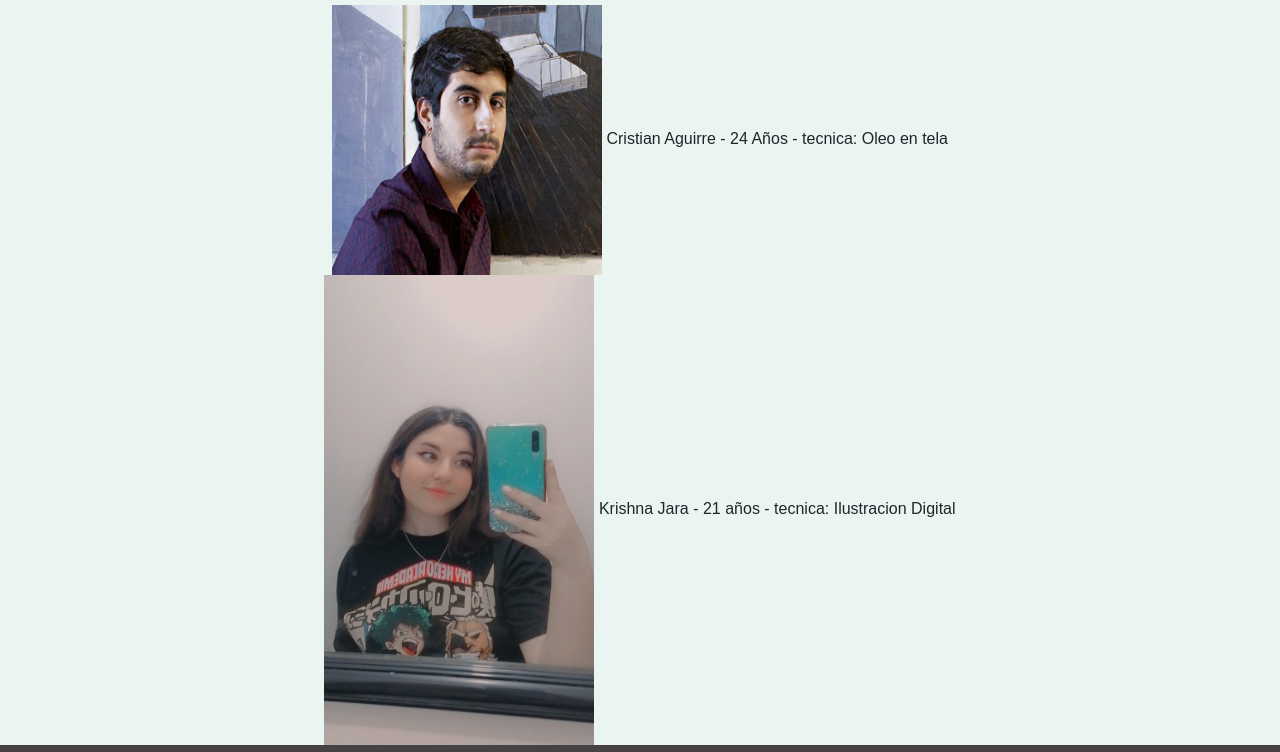
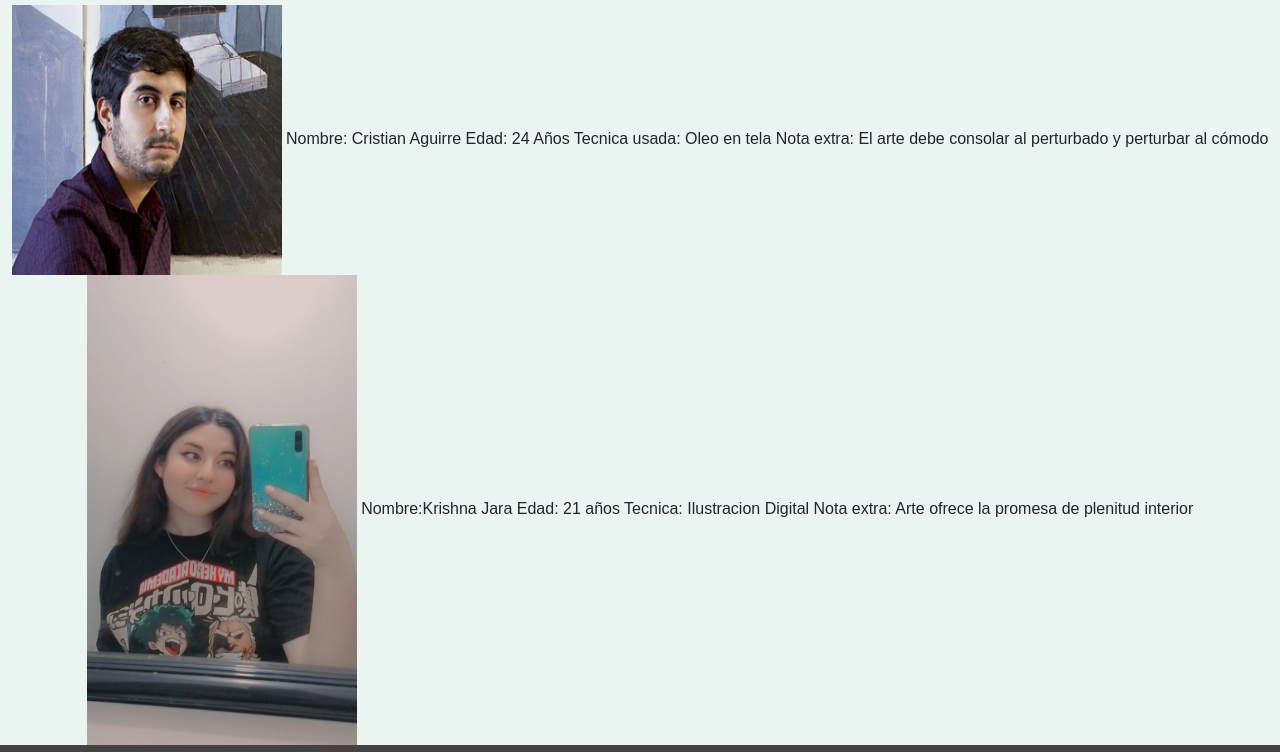
Before and after one commit to CroBitz/Prograweb1, a plain HTML site: page index.html in a window 1280 px wide. Shown: the part 682-1434 px from the top of the page. Drawn offline with nearby package versions, Linux system fonts and the light colour scheme.

Commit message:
creacion de tablas para artistas destacados

```diff
--- a/index.html
+++ b/index.html
@@ -97,12 +97,18 @@
 
     <h1>Artistas Destacados</h1>
   <div class="contenedor">
-    <div class = "artistaDestacado">
-      <img src="Imagenes/Pantalla Principal/cristian.jpg" height="270 vw" width="270vw">
-      Cristian Aguirre - 24 Años - tecnica: Oleo en tela</div>
-    <div class = "artistaDestacado">
-      <img src="Imagenes/Pantalla Principal/krishna jara.jpg" height="470 vw" width="270vw">
-    Krishna Jara - 21 años - tecnica: Ilustracion Digital</div>
+
+      <table border="1"> </table>
+        <caption><img src="Imagenes/Pantalla Principal/cristian.jpg" height="270 vw" width="270vw"></caption>
+        <tr>Nombre: </tr><td>Cristian Aguirre</td>
+        <tr>Edad: </tr><td>24 Años</td>
+        <tr>Tecnica usada: </tr><td>Oleo en tela</td>
+        <tr>Nota extra: </tr><td>El arte debe consolar al perturbado y perturbar al cómodo</td>
+      <caption><img src="Imagenes/Pantalla Principal/krishna jara.jpg" height="470 vw" width="270vw"></caption>
+      <tr>Nombre:</tr><td>Krishna Jara</td>
+      <tr>Edad: </tr><td>21 años</td>
+      <tr>Tecnica: </tr><td>Ilustracion Digital</td>
+      <tr>Nota extra: </tr><td>Arte ofrece la promesa de plenitud interior</td>
 
     </div>
 
```
